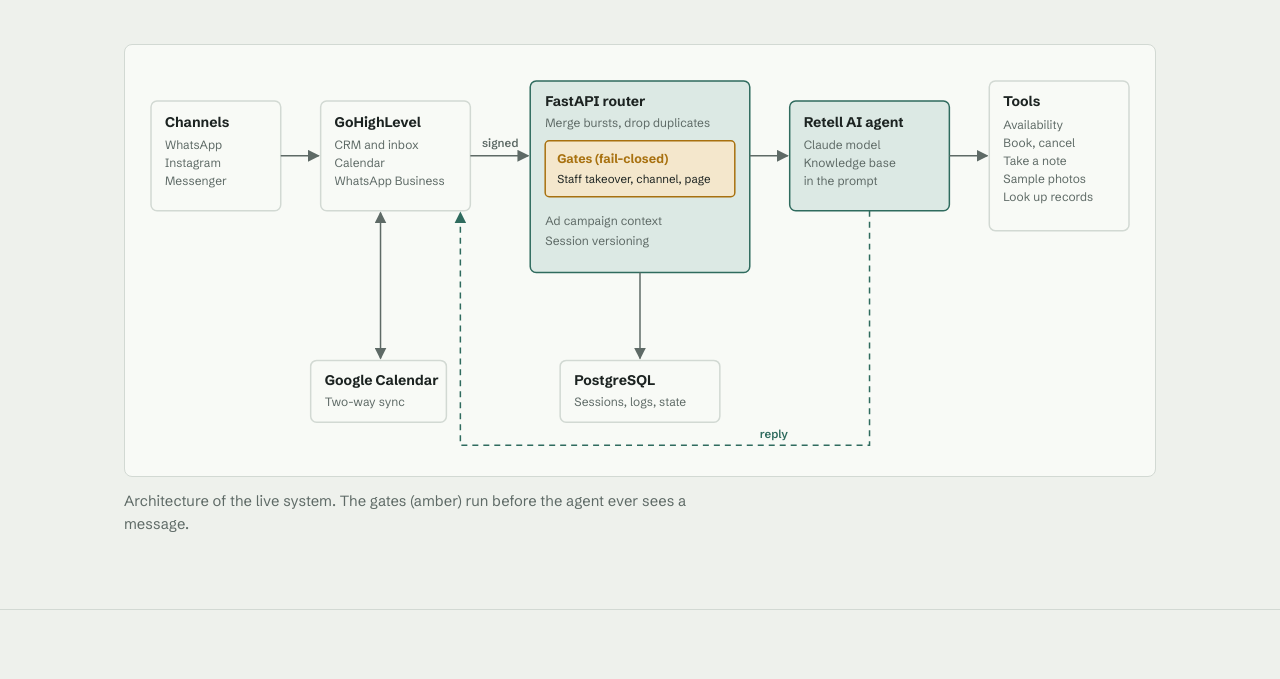
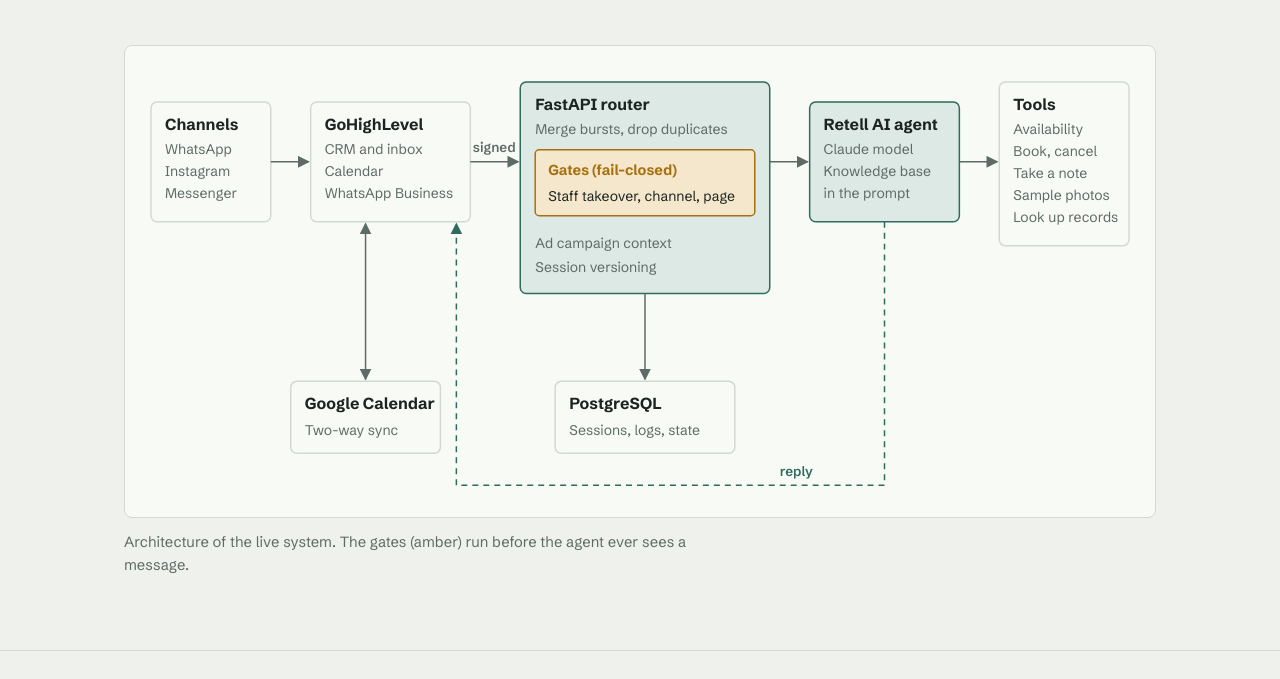
Before and after one commit to sahintekten/sahintekten.github.io, a plain HTML site: page ai-receptionist.html in a window 1280 px wide. Shown: the part 1862-2541 px from the top of the page. Drawn offline with Linux system fonts and the light colour scheme.

Commit message:
Polish diagram readability, trace block and navigation

```diff
--- a/ai-receptionist.html
+++ b/ai-receptionist.html
@@ -16,14 +16,20 @@
 
 <header class="site-header">
   <div class="wrap">
-    <a class="home" href="index.html">Sahin Tekten</a>
+    <a class="home" href="/">Sahin Tekten</a>
+    <nav aria-label="Main">
+      <ul>
+        <li><a href="/#other-work">Other work</a></li>
+        <li><a href="/#contact">Contact</a></li>
+      </ul>
+    </nav>
   </div>
 </header>
 
 <main id="main" tabindex="-1">
 
   <div class="wrap">
-    <a class="back" href="index.html">Back to home</a>
+    <a class="back" href="/">Back to home</a>
   </div>
 
   <section class="case-hero" aria-labelledby="case-title">
@@ -63,7 +69,7 @@
 
       <figure>
         <div class="diagram">
-          <svg class="diagram-wide" viewBox="0 0 1000 400" role="img" aria-labelledby="arch-title arch-desc">
+          <svg class="diagram-wide" viewBox="0 0 1000 440" role="img" aria-labelledby="arch-title arch-desc">
             <title id="arch-title">Architecture of the live system</title>
             <desc id="arch-desc">Messages flow from the channels (WhatsApp, Instagram, Messenger) to GoHighLevel, then over a signed webhook to the FastAPI router. The router merges bursts, drops duplicates and runs fail-closed gates for staff takeover, channel and page, then adds ad campaign context and session versioning. It passes the conversation to the Retell AI agent, which uses a Claude model with the knowledge base in the prompt and calls tools for availability, booking and cancelling, notes, sample photos and record lookups. The reply goes back to GoHighLevel. GoHighLevel syncs two ways with Google Calendar, and the router stores sessions, logs and state in PostgreSQL.</desc>
             <defs>
@@ -71,59 +77,59 @@
               <marker id="ah-accent" viewBox="0 0 10 10" refX="9" refY="5" markerWidth="8" markerHeight="8" orient="auto-start-reverse"><path class="svg-head-accent" d="M0,0 L10,5 L0,10 z"/></marker>
             </defs>
 
-            <rect class="svg-box" x="10" y="40" width="130" height="110" rx="6"/>
-            <text class="svg-title" x="24" y="66">Channels</text>
-            <text class="svg-text" x="24" y="88">WhatsApp</text>
-            <text class="svg-text" x="24" y="106">Instagram</text>
-            <text class="svg-text" x="24" y="124">Messenger</text>
+            <rect class="svg-box" x="10" y="40" width="120" height="120" rx="6"/>
+            <text class="svg-title" x="24" y="68">Channels</text>
+            <text class="svg-text" x="24" y="92">WhatsApp</text>
+            <text class="svg-text" x="24" y="114">Instagram</text>
+            <text class="svg-text" x="24" y="136">Messenger</text>
 
-            <rect class="svg-box" x="180" y="40" width="150" height="110" rx="6"/>
-            <text class="svg-title" x="194" y="66">GoHighLevel</text>
-            <text class="svg-text" x="194" y="88">CRM and inbox</text>
-            <text class="svg-text" x="194" y="106">Calendar</text>
-            <text class="svg-text" x="194" y="124">WhatsApp Business</text>
+            <rect class="svg-box" x="170" y="40" width="160" height="120" rx="6"/>
+            <text class="svg-title" x="184" y="68">GoHighLevel</text>
+            <text class="svg-text" x="184" y="92">CRM and inbox</text>
+            <text class="svg-text" x="184" y="114">Calendar</text>
+            <text class="svg-text" x="184" y="136">WhatsApp Business</text>
 
-            <rect class="svg-box-accent" x="390" y="20" width="220" height="192" rx="6"/>
-            <text class="svg-title" x="405" y="45">FastAPI router</text>
-            <text class="svg-text" x="405" y="66">Merge bursts, drop duplicates</text>
-            <rect class="svg-box-gate" x="405" y="80" width="190" height="56" rx="4"/>
-            <text class="svg-gate-title" x="417" y="102">Gates (fail-closed)</text>
-            <text class="svg-gate-text" x="417" y="122">Staff takeover, channel, page</text>
-            <text class="svg-text" x="405" y="164">Ad campaign context</text>
-            <text class="svg-text" x="405" y="184">Session versioning</text>
+            <rect class="svg-box-accent" x="380" y="20" width="250" height="212" rx="6"/>
+            <text class="svg-title" x="395" y="48">FastAPI router</text>
+            <text class="svg-text" x="395" y="72">Merge bursts, drop duplicates</text>
+            <rect class="svg-box-gate" x="395" y="88" width="220" height="66" rx="4"/>
+            <text class="svg-gate-title" x="408" y="113">Gates (fail-closed)</text>
+            <text class="svg-gate-text" x="408" y="139">Staff takeover, channel, page</text>
+            <text class="svg-text" x="395" y="186">Ad campaign context</text>
+            <text class="svg-text" x="395" y="210">Session versioning</text>
 
-            <rect class="svg-box-accent" x="650" y="40" width="160" height="110" rx="6"/>
-            <text class="svg-title" x="664" y="66">Retell AI agent</text>
-            <text class="svg-text" x="664" y="88">Claude model</text>
-            <text class="svg-text" x="664" y="106">Knowledge base</text>
-            <text class="svg-text" x="664" y="124">in the prompt</text>
+            <rect class="svg-box-accent" x="670" y="40" width="150" height="120" rx="6"/>
+            <text class="svg-title" x="684" y="68">Retell AI agent</text>
+            <text class="svg-text" x="684" y="92">Claude model</text>
+            <text class="svg-text" x="684" y="114">Knowledge base</text>
+            <text class="svg-text" x="684" y="136">in the prompt</text>
 
-            <rect class="svg-box" x="850" y="20" width="140" height="150" rx="6"/>
-            <text class="svg-title" x="864" y="45">Tools</text>
-            <text class="svg-text" x="864" y="68">Availability</text>
-            <text class="svg-text" x="864" y="86">Book, cancel</text>
-            <text class="svg-text" x="864" y="104">Take a note</text>
-            <text class="svg-text" x="864" y="122">Sample photos</text>
-            <text class="svg-text" x="864" y="140">Look up records</text>
+            <rect class="svg-box" x="860" y="20" width="130" height="164" rx="6"/>
+            <text class="svg-title" x="874" y="48">Tools</text>
+            <text class="svg-text" x="874" y="72">Availability</text>
+            <text class="svg-text" x="874" y="94">Book, cancel</text>
+            <text class="svg-text" x="874" y="116">Take a note</text>
+            <text class="svg-text" x="874" y="138">Sample photos</text>
+            <text class="svg-text" x="874" y="160">Look up records</text>
 
-            <line class="svg-arrow" x1="140" y1="95" x2="178" y2="95" marker-end="url(#ah)"/>
-            <line class="svg-arrow" x1="330" y1="95" x2="388" y2="95" marker-end="url(#ah)"/>
-            <text class="svg-label" x="360" y="86" text-anchor="middle">signed</text>
-            <line class="svg-arrow" x1="610" y1="95" x2="648" y2="95" marker-end="url(#ah)"/>
-            <line class="svg-arrow" x1="810" y1="95" x2="848" y2="95" marker-end="url(#ah)"/>
+            <line class="svg-arrow" x1="130" y1="100" x2="168" y2="100" marker-end="url(#ah)"/>
+            <line class="svg-arrow" x1="330" y1="100" x2="378" y2="100" marker-end="url(#ah)"/>
+            <text class="svg-label" x="354" y="90" text-anchor="middle">signed</text>
+            <line class="svg-arrow" x1="630" y1="100" x2="668" y2="100" marker-end="url(#ah)"/>
+            <line class="svg-arrow" x1="820" y1="100" x2="858" y2="100" marker-end="url(#ah)"/>
 
-            <rect class="svg-box" x="170" y="300" width="136" height="62" rx="6"/>
-            <text class="svg-title" x="184" y="325">Google Calendar</text>
-            <text class="svg-text" x="184" y="346">Two-way sync</text>
-            <line class="svg-arrow" x1="240" y1="152" x2="240" y2="298" marker-start="url(#ah)" marker-end="url(#ah)"/>
+            <rect class="svg-box" x="150" y="320" width="150" height="72" rx="6"/>
+            <text class="svg-title" x="164" y="348">Google Calendar</text>
+            <text class="svg-text" x="164" y="374">Two-way sync</text>
+            <line class="svg-arrow" x1="225" y1="162" x2="225" y2="318" marker-start="url(#ah)" marker-end="url(#ah)"/>
 
-            <rect class="svg-box" x="420" y="300" width="160" height="62" rx="6"/>
-            <text class="svg-title" x="434" y="325">PostgreSQL</text>
-            <text class="svg-text" x="434" y="346">Sessions, logs, state</text>
-            <line class="svg-arrow" x1="500" y1="212" x2="500" y2="298" marker-end="url(#ah)"/>
+            <rect class="svg-box" x="415" y="320" width="180" height="72" rx="6"/>
+            <text class="svg-title" x="429" y="348">PostgreSQL</text>
+            <text class="svg-text" x="429" y="374">Sessions, logs, state</text>
+            <line class="svg-arrow" x1="505" y1="232" x2="505" y2="318" marker-end="url(#ah)"/>
 
-            <path class="svg-reply" d="M730,150 V385 H320 V152" marker-end="url(#ah-accent)"/>
-            <text class="svg-label-accent" x="620" y="378">reply</text>
+            <path class="svg-reply" d="M745,160 V424 H316 V162" marker-end="url(#ah-accent)"/>
+            <text class="svg-label-accent" x="640" y="415">reply</text>
           </svg>
 
           <svg class="diagram-tall" viewBox="0 0 360 730" role="img" aria-labelledby="arch-title-m arch-desc-m">
--- a/styles.css
+++ b/styles.css
@@ -181,26 +181,31 @@
   list-style: none;
   margin: 0;
   padding: 0;
-  position: relative;
-}
-.trace ol::before {
-  content: "";
-  position: absolute;
-  left: 5px;
-  top: 0.55em;
-  bottom: 0.9em;
-  width: 1px;
-  background: var(--line);
 }
 .trace li {
   position: relative;
+  display: grid;
+  grid-template-columns: 9ch minmax(0, 1fr);
+  column-gap: 0.6rem;
   padding: 0 0 0.75rem 1.6rem;
   animation: trace-in 0.4s ease-out both;
 }
 .trace li:last-child { padding-bottom: 0; }
+/* Line segment from this dot down to the next one */
+.trace li:not(:last-child)::after {
+  content: "";
+  position: absolute;
+  left: 5px;
+  top: calc(0.42em + 5px);
+  bottom: calc(-0.42em - 5px);
+  width: 1.5px;
+  background: var(--muted);
+  opacity: 0.55;
+}
 .trace li::before {
   content: "";
   position: absolute;
+  z-index: 1;
   left: 1px;
   top: 0.42em;
   width: 9px;
@@ -209,15 +214,16 @@
   background: var(--surface);
   border: 1.5px solid var(--muted);
 }
-.trace .step { font-weight: 700; }
-.trace .sep { color: var(--muted); }
-.trace .gate .step, .trace .gate .result { color: var(--gate); }
+.trace .step { color: var(--muted); }
+.trace .desc { min-width: 0; }
+.trace .result { margin-left: 0.5ch; }
+.trace .gate .result { color: var(--gate); }
 .trace .gate::before {
   border-radius: 1px;
   background: var(--gate);
   border-color: var(--gate);
 }
-.trace .agent .step, .trace .agent .result { color: var(--accent); }
+.trace .agent .result { color: var(--accent); }
 .trace .agent::before { background: var(--accent); border-color: var(--accent); }
 .trace .reply::before { background: var(--text); border-color: var(--text); }
 .trace .foot { display: block; color: var(--muted); margin-top: 0.2rem; }
@@ -353,6 +359,12 @@
 .svg-head-accent { fill: var(--accent); }
 .svg-label { fill: var(--muted); font: 600 11.5px var(--sans); }
 .svg-label-accent { fill: var(--accent); font: 600 11.5px var(--sans); }
+/* Desktop diagram renders at roughly 1:1 at 1280px, so these are the on-screen sizes */
+.diagram-wide .svg-title { font-size: 16px; }
+.diagram-wide .svg-text { font-size: 14px; }
+.diagram-wide .svg-gate-title { font-size: 14.5px; }
+.diagram-wide .svg-gate-text { font-size: 14px; }
+.diagram-wide .svg-label, .diagram-wide .svg-label-accent { font-size: 13.5px; }
 
 .callout {
   border-left: 4px solid var(--gate);
@@ -407,6 +419,7 @@
   .wrap { padding: 0 16px; }
   body { font-size: 16px; }
   .trace { font-size: 0.78rem; padding: 1.1rem 1rem 1rem; }
+  .trace li { grid-template-columns: 8.5ch minmax(0, 1fr); column-gap: 0.4rem; padding-left: 1.4rem; }
   .figures dd { font-size: 1.15rem; }
   .results td { font-size: 1rem; }
 }
```
Also changed, not shown: index.html (+8 -8 lines).
